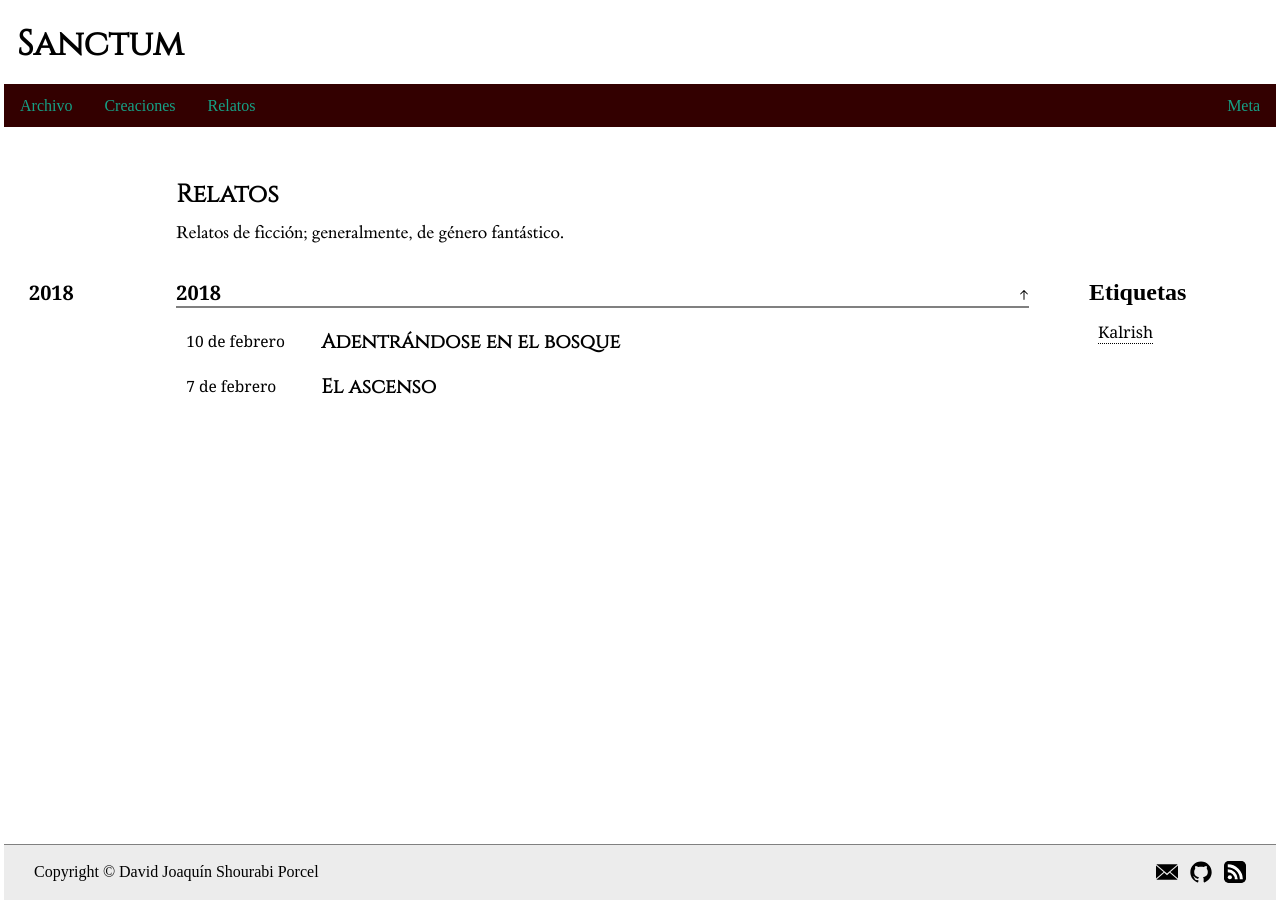
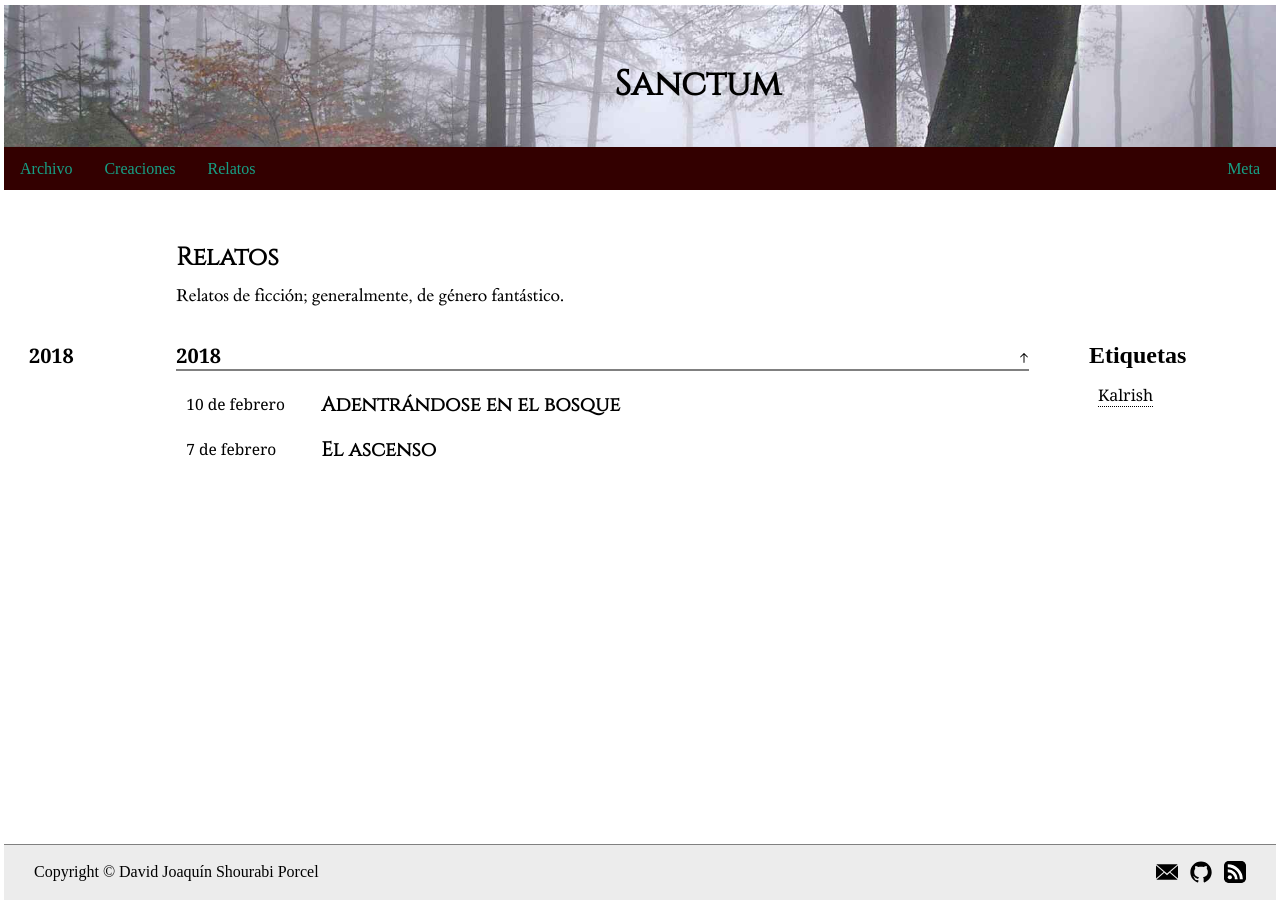
Before and after one commit to kalrish/blog, a Jekyll site: the page built from es/creations/tales/index.md, in a window 1280 px wide. Built offline with Jekyll 4.4.1, drawn with Linux system fonts in a browser that asks for light colours.

Commit message:
Set header background image of category 'tales' page

```diff
--- /dev/null
+++ b/_sass/header/category/tales.scss
@@ -0,0 +1,12 @@
+#site-header {
+	background-image: url($baseurl + "/assets/img/hermannsweg.jpeg");
+	background-repeat: no-repeat;
+	background-position: 0% 39%;
+	background-size: 100%;
+}
+
+#site-title {
+	margin: 55px 0 45px;
+	position: relative;
+	left: 48%;
+}
```
Also changed, not shown: es/creations/tales/index.md (+2 -0 lines), assets/img/hermannsweg.jpeg (added).
